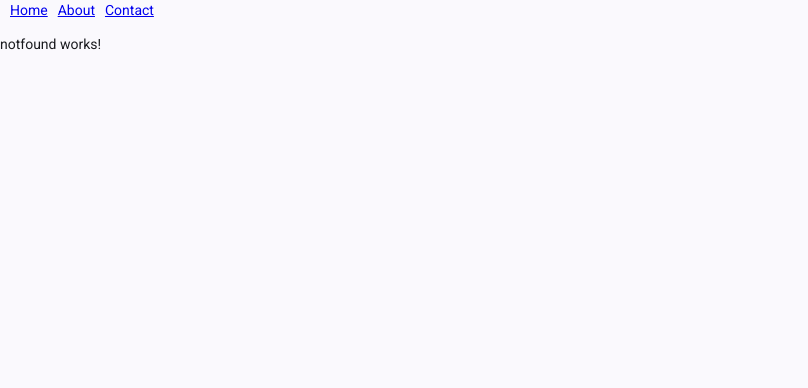
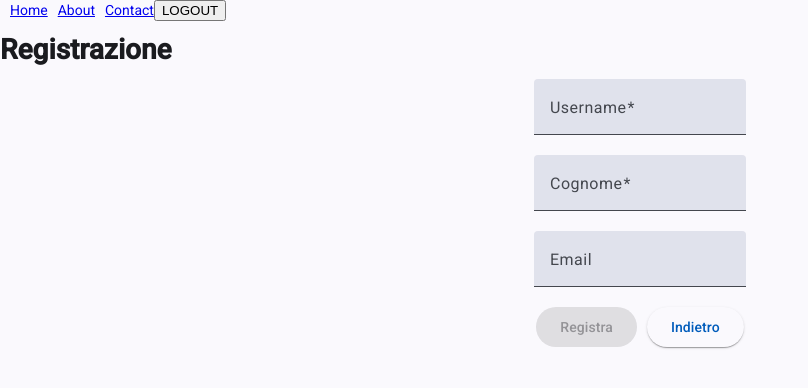
Before and after one commit to Nevia23/corso_angular, an Angular app: page /register in a window 1280 px wide. Before the commit this address led to /404. Shown: the top 388 px of the page, without its empty margins (0-808 px from the left). Built offline with nearby package versions, Linux system fonts and the light colour scheme.

Commit message:
registrazione utente
esercizio singolo

```diff
--- a/src/app/app.html
+++ b/src/app/app.html
@@ -5,4 +5,5 @@
 <a [routerLink]="'/home'" style="margin-left: 10px">Home</a>
 <a [routerLink]="'/about'" style="margin-left: 10px">About</a>
 <a [routerLink]="'/contact'" style="margin-left: 10px">Contact</a>
+<button (click)="logout()">LOGOUT</button>
 <router-outlet />
--- a/src/app/app.routes.ts
+++ b/src/app/app.routes.ts
@@ -7,6 +7,7 @@ import { Notfound } from './componenti/notfound/notfound';
 import { guardLoggedGuard } from './auth/guard-logged-guard';
 import { guardAdminGuard } from './auth/guard-admin-guard';
 import { Login } from './componenti/login/login';
+import { Register } from './componenti/register/register';
 
 export const routes: Routes = [
   { path: '', pathMatch: 'full', redirectTo: 'home' },
@@ -19,6 +20,7 @@ export const routes: Routes = [
     children: [{ path: ':id', component: ContactDetails, canActivate: [guardAdminGuard] }],
   },
   { path: 'login', component: Login },
+  { path: 'register', component: Register},
   { path: '404', component: Notfound },
   { path: '**', redirectTo: '404' },
 ];
--- a/src/app/app.ts
+++ b/src/app/app.ts
@@ -1,6 +1,7 @@
-import { Component, OnInit, signal } from '@angular/core';
-import { RouterOutlet } from '@angular/router';
+import { Component, inject, OnInit, signal } from '@angular/core';
+import { Router, RouterOutlet } from '@angular/router';
 import { RouterLink } from '@angular/router';
+import { AuthService } from './auth/auth-service';
 
 @Component({
   imports: [RouterOutlet, RouterLink],
@@ -10,6 +11,8 @@ import { RouterLink } from '@angular/router';
 })
 export class App implements OnInit {
   protected readonly title = signal('corso_angular');
+  readonly auth:AuthService = inject(AuthService);
+  readonly routing:Router = inject(Router);
 
   persone = [{}];
 
@@ -43,4 +46,9 @@ export class App implements OnInit {
   retriveMessaggio(value: string) {
     console.log('Messaggio ricevuto: ' + value);
   }
+
+  logout() {
+    this.auth.resetAll();
+    this.routing.navigate(['home']);
+  }
 }
--- a/src/app/auth/auth-service.ts
+++ b/src/app/auth/auth-service.ts
@@ -1,16 +1,40 @@
-import { Service } from '@angular/core';
+import { isPlatformBrowser } from '@angular/common';
+import { inject, PLATFORM_ID, Service } from '@angular/core';
 
 @Service()
 export class AuthService {
+  readonly platformId = inject(PLATFORM_ID);
 
-    private isLogged = true;
-    private isAdmin = true;
+  setAutenticated() {
+    if (isPlatformBrowser(this.platformId)) localStorage.setItem('isLogged', '1');
+  }
 
-    isAuthenticated() {
-        return this.isLogged;
+  setAdmin() {
+    if (isPlatformBrowser(this.platformId)) localStorage.setItem('isAdmin', '1');
+  }
+
+  setUser() {
+    if (isPlatformBrowser(this.platformId)) localStorage.setItem('isAdmin', '0');
+  }
+
+  resetAll() {
+    if (isPlatformBrowser(this.platformId)) {
+      localStorage.removeItem('isLogged');
+      localStorage.removeItem('isAdmin');
     }
+  }
 
-    isRoleAdmin() {
-        return this.isAdmin;
+  isAuthenticated() {
+    if (isPlatformBrowser(this.platformId)) {
+      return localStorage.getItem('isLogged') === '1';
     }
+    return false;
+  }
+
+  isRoleAdmin() {
+    if (isPlatformBrowser(this.platformId)) {
+      return localStorage.getItem('isAdmin') === '1';
+    }
+    return false;
+  }
 }
--- a/src/app/auth/guard-logged-guard.ts
+++ b/src/app/auth/guard-logged-guard.ts
@@ -1,8 +1,12 @@
-import { CanActivateFn } from '@angular/router';
+import { CanActivateFn, Router } from '@angular/router';
 import { AuthService } from './auth-service';
 import { inject } from '@angular/core';
 
 export const guardLoggedGuard: CanActivateFn = (route, state) => {
   const authService = inject(AuthService);
+  const routing = inject(Router);
+
+  if (!authService.isAuthenticated()) routing.navigate(['login']);
+
   return authService.isAuthenticated();
 };
--- a/src/app/componenti/login/login.css
+++ b/src/app/componenti/login/login.css
@@ -1,9 +1,9 @@
 .container {
   display: flex;
   flex-direction: column;
-  align-items: center;
+  align-items: left;
   justify-content: center;
-  min-width: 200vh;
+  min-width: 00vh;
 }
 
 form {
--- a/src/app/componenti/login/login.html
+++ b/src/app/componenti/login/login.html
@@ -16,6 +16,9 @@
       <button mat-raised-button color="primary" type="submit" [disabled]="!loginForm.valid">
         Login
       </button>
+      <button mat-raised-button color="primary" type="button" routerLink="/register">
+        Registra utente
+      </button>
     </div>
   </form>
 </div>
--- a/src/app/componenti/login/login.ts
+++ b/src/app/componenti/login/login.ts
@@ -1,12 +1,15 @@
-import { Component, inject, Inject, signal, ViewChild } from '@angular/core';
+import { Component, inject, signal, ViewChild } from '@angular/core';
 import { FormsModule, NgForm } from '@angular/forms';
 import { MatFormFieldModule } from '@angular/material/form-field';
 import { MatInputModule } from '@angular/material/input';
 import { MatAnchor } from '@angular/material/button';
 import { UtenteServices } from '../../services/utente-services';
+import { AuthService } from '../../auth/auth-service';
+import { Router, RouterLink } from '@angular/router';
+import { MatButtonModule } from '@angular/material/button';
 
 @Component({
-  imports: [FormsModule, MatFormFieldModule, MatInputModule, MatAnchor],
+  imports: [FormsModule, MatFormFieldModule, MatInputModule, MatAnchor, MatButtonModule, RouterLink],
   selector: 'app-login',
   styleUrl: './login.css',
   templateUrl: './login.html',
@@ -16,19 +19,24 @@ export class Login {
 
   @ViewChild('loginForm') loginForm: NgForm;
 
-  readonly utenteS = inject(UtenteServices);
+  readonly utenteS: UtenteServices = inject(UtenteServices);
+  readonly authServices = inject(AuthService);
+  readonly routing: Router = inject(Router);
 
   onSubmit() {
     this.utenteS
       .login({
-        // metto i name che ho nell'html
+        // metto alla fine i name che ho nell'html
         username: this.loginForm.value.username,
         password: this.loginForm.value.password,
       })
       .subscribe({
         next: (r: any) => {
           this.msg.set('');
-          console.log(r);
+          this.authServices.setAutenticated();
+          if (r.role === 'ADMIN') this.authServices.setAdmin();
+          else this.authServices.setUser();
+          this.routing.navigate(['home']);
         },
         error: (r: any) => {
           this.msg.set(r.error.msg);
--- /dev/null
+++ b/src/app/componenti/register/register.css
@@ -0,0 +1,19 @@
+.container {
+  display: flex;
+  flex-direction: column;
+  align-items: left;
+  justify-content: center;
+  min-width: 00vh;
+}
+
+form {
+    display: flex;
+    flex-direction: column;
+    align-items: center;
+}
+
+.button-group {
+    display: flex;
+    justify-content: center;
+    gap: 10px;
+}
--- /dev/null
+++ b/src/app/componenti/register/register.html
@@ -0,0 +1,36 @@
+<div class="container">
+  <h1>Registrazione</h1>
+  <form [formGroup]="registerForm" (ngSubmit)="onSubmit()">
+    <mat-form-field>
+      <mat-label>Username</mat-label>
+      <input
+        matInput
+        type="text"
+        placeholder="Username"
+        name="username"
+        formControlName="username"
+      />
+    </mat-form-field>
+    <mat-form-field>
+      <mat-label>Cognome</mat-label>
+      <input
+        matInput
+        type="text"
+        placeholder="Password"
+        name="password"
+        formControlName="password"
+      />
+    </mat-form-field>
+    <mat-form-field>
+      <mat-label>Email</mat-label>
+      <input matInput type="email" placeholder="Email" name="email" formControlName="email" />
+    </mat-form-field>
+
+    <div class="button-group">
+      <button mat-raised-button color="primary" type="submit" [disabled]="!registerForm.valid">
+        Registra
+      </button>
+      <button mat-raised-button type="button" routerLink="/login">Indietro</button>
+    </div>
+  </form>
+</div>
--- /dev/null
+++ b/src/app/componenti/register/register.ts
@@ -0,0 +1,52 @@
+import { Component, inject } from '@angular/core';
+import { FormControl, FormGroup, Validators, ReactiveFormsModule } from '@angular/forms';
+import { MatFormFieldModule } from '@angular/material/form-field';
+import { MatInputModule } from '@angular/material/input';
+import { MatSelectModule } from '@angular/material/select';
+import { UtenteServices } from '../../services/utente-services';
+import { Router, RouterLink } from '@angular/router';
+import { MatButtonModule } from '@angular/material/button';
+
+@Component({
+  imports: [
+    MatFormFieldModule,
+    MatSelectModule,
+    ReactiveFormsModule,
+    MatInputModule,
+    MatButtonModule,
+    RouterLink,
+  ],
+  selector: 'app-register',
+  styleUrl: './register.css',
+  templateUrl: './register.html',
+})
+export class Register {
+  registerForm: FormGroup = new FormGroup({
+    username: new FormControl(null, Validators.required),
+    password: new FormControl(null, Validators.required),
+    email: new FormControl(null),
+  });
+
+  private service = inject(UtenteServices);
+  private router = inject(Router);
+
+  onSubmit() {
+    this.service
+      .create({
+        username: this.registerForm.value.username,
+        pwd: this.registerForm.value.password,
+        email: this.registerForm.value.email,
+        role: 'USER', // per adesso creo solo utenti USER
+      })
+      .subscribe({
+        next: (r: any) => {
+          console.log(r.msg);
+          alert(r.msg); // feedback che conferma la registrazione
+          this.router.navigate(['/login']);
+        },
+        error: (r: any) => {
+          alert(r.error?.msg);
+        },
+      });
+  }
+}
--- a/src/app/services/utente-services.ts
+++ b/src/app/services/utente-services.ts
@@ -11,4 +11,9 @@ export class UtenteServices {
     console.log(body);
     return this.http.post(this.url + 'login', body);
   }
+
+  create(body: {}) {
+    console.log(body);
+    return this.http.post(this.url + 'create', body);
+  }
 }
```
